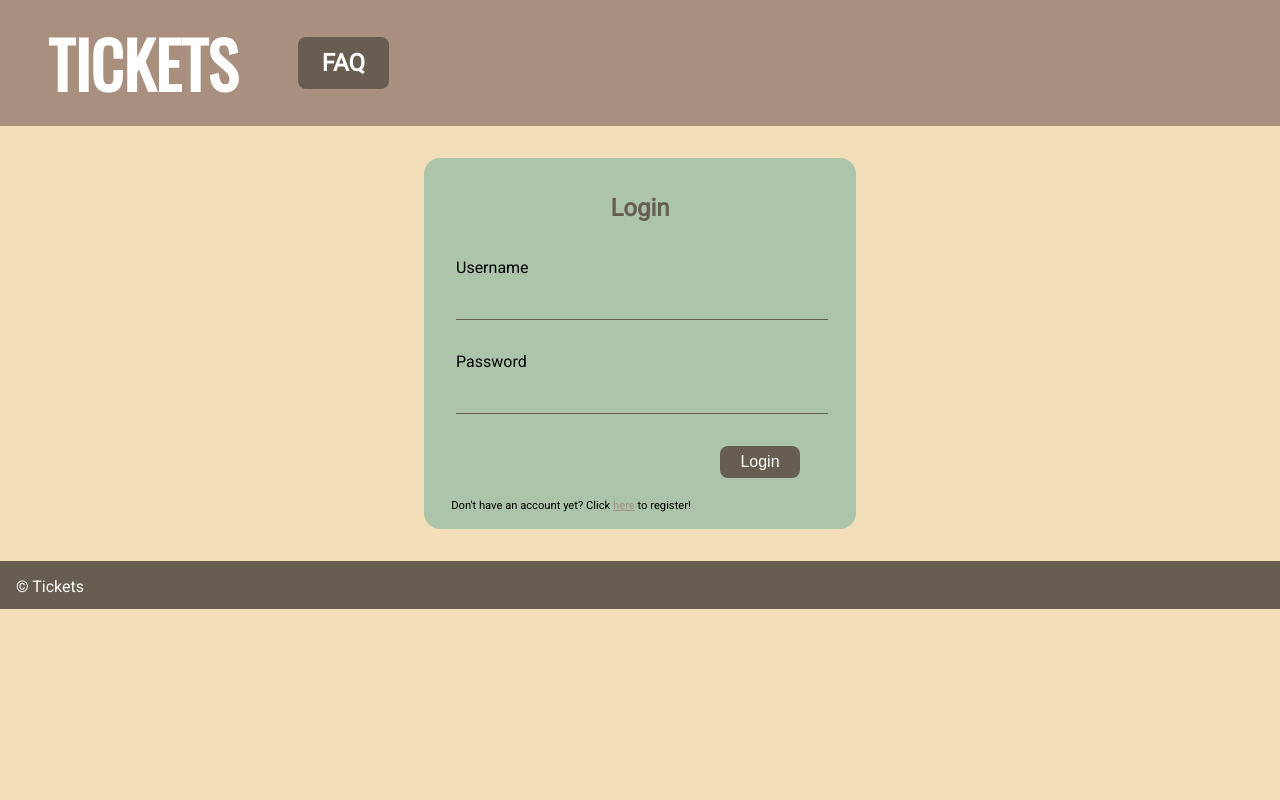
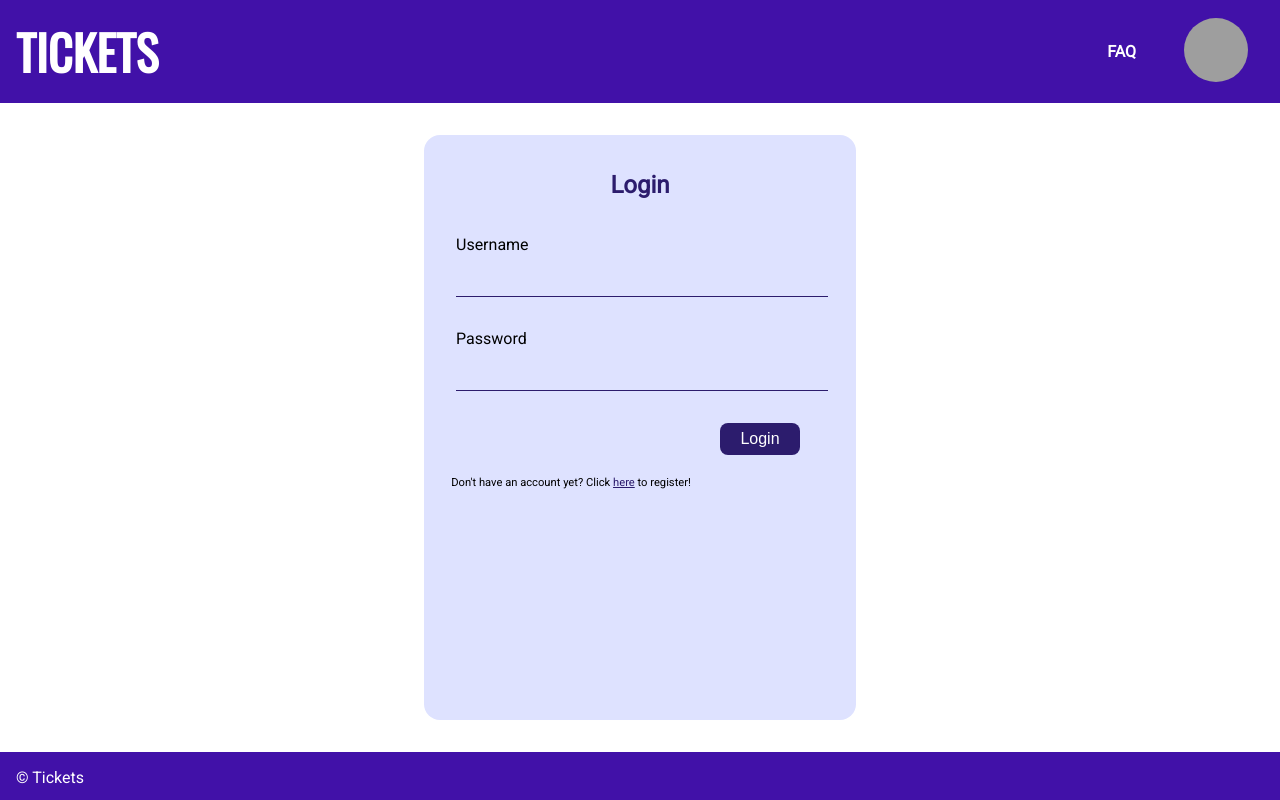
Before and after one commit to FEUP-LTW-2023/project-ltw13g03, a PHP site: page /pages/login.php in a window 1280 px wide. Run offline with PHP 8.4, Linux system fonts and the light colour scheme; grey boxes are pictures that could not be loaded.

Commit message:
Improved colors and removed some redundant code

```diff
--- a/pages/profile.php
+++ b/pages/profile.php
@@ -5,7 +5,7 @@
 
     output_header();
 
-    output_user_profile();
+    //output_user_profile();
 
     output_main_content();
 
--- a/style/forms.css
+++ b/style/forms.css
@@ -1,7 +1,8 @@
 :root {
-    --box-color: #ABC4AA;
-    --text-color: #675D50;
-    --text-color-2: #A9907E;
+
+    --box-color: #DEE2FF;
+    --text-color: #2c1c6d;
+    --text-color-2: #DEE2FF;
 }
 
 section#login, section#register {
@@ -56,7 +57,7 @@ section#login #not_registered {
 }
 
 section#login #not_registered a {
-    color: var(--text-color-2);
+    color: var(--text-color);
 }
 
 section#register {
@@ -81,7 +82,7 @@ section#register input[type="file"]{
 section#register img {
     width: 12rem;
     height: auto;
-    filter: invert(35%) sepia(6%) saturate(1204%) hue-rotate(354deg) brightness(98%) contrast(86%);
+    filter: invert(10%) sepia(62%) saturate(3291%) hue-rotate(245deg) brightness(100%) contrast(99%);
 }
 
 section#register #user_info{
--- a/style/profile.css
+++ b/style/profile.css
@@ -1,108 +1,42 @@
 :root {
-    --box-color: #ABC4AA;
-    --text-color: #675D50;
-    --text-color-2: #A9907E;
+    --box-color: #DEE2FF;
+    --text-color: #DEE2FF;
+    --ticket-box-color: #f2e4fd;
+    --text-color-2: #DEE2FF;
 }
 
-/* Profile */
-
-.userprofile {
-    grid-area: 2 / 1 / span 1 / span 2;
-    display: grid;
-    grid-template-columns: 10em auto;
-    margin-bottom: .5em;
-
-    background-color: #A9907E;
-    padding: 20px;
-    border-radius: 0 0 10px 10px;
-}
-
-.userprofile img {
-    grid-area: 1 / 1 / span 2 / span 1;
-
-    width: 6em;
-    height: 6em;
-    border-radius: 50%;
-    margin: 0 auto;
-}
-
-.userprofile h2 {
-    grid-area: 1/2;
-
-    margin: auto .5em;
-    font-size: 1.7rem;
-    color: white;
-}
-
-.userprofile ul {
-    grid-area: 2 / 2;
-
-    margin: 0 1.1em;
-    padding: 0;
-    list-style-type: none;
-    display: flex;
-    color: whitesmoke;
-}
-
-.userprofile li {
-    font-size: .9rem;
-}
-
-.userprofile li:last-child::before {
-    content: " \22C6 ";
-    margin: 0 1em;
-}
-
-.userprofile button {
-    grid-area: 3 / 1;
-    margin-top: 1.2em;
-    width: 8em;
-    margin: 1em auto 0 auto;
-    padding: .3em .4em;
-
-    font-size: .6rem;
-    border-radius: 4px;
-    border: none;
-
-    background-color: var(--text-color);
-    color: white;
-    transition: background-color 0.2s ease-in-out;
-    cursor: pointer;
-}
-
-
 /* Tickets */
-
 section#tickets {
     margin-top: .6em;
     margin: .6em;
-    grid-area: 3 / 1 / span 1 / span 2;
+    grid-area: 2 / 1 / span 1 / span 2;
     display: grid;
     grid-template-columns: repeat(auto-fit, minmax(21em, 1fr));
-    gap: .5em;
+    gap: .7em;
 }
 
 .ticketpreview {
-    background-color: var(--box-color);
+    background-color: var(--ticket-box-color);
     border-radius: 6px;
     padding: 1.2em;
+    box-shadow: 2px 2px 2px rgba(0, 0, 0, 0.071);
 }
 
 .ticketpreview h3 {
     margin: 0;
-    color: var(--text-color);
-    font-size: 1.4rem;
+    color:black;
+    font-size: 1.2rem;
     margin-bottom: .8em;
 }
 
 .ticketpreview p {
     margin: 0;
-    color: var(--text-color-2);
+    color: black;
     font-size: .95rem;
 }
 
 .ticketpreview p:nth-child(2) {
-    color: var(--text-color-2);
+    color: rgb(0, 0, 0);
     margin-bottom: .5em;
 }
 
@@ -118,5 +52,5 @@ section#tickets {
 
 .ticketpreview p:nth-child(3), .ticketpreview p:nth-child(4) {
     font-size: .85rem;
-    color: var(--text-color)
+    color: #2E1760
 }
--- a/style/style.css
+++ b/style/style.css
@@ -1,17 +1,31 @@
 @import url('https://fonts.googleapis.com/css2?family=Oswald&family=Roboto&display=swap');
+
+:root {
+    --header-root-color: #4111a8;
+}
+
+html, body {
+    height: 100%;
+}
 
 body {
     display: grid;
-
-    background-color: #F3DEBA;
+    flex-direction: column;
+    grid-template-rows: auto 1fr auto;
+    background-color: #fff;
     margin: auto;
     font-family: Roboto, sans-serif;
 }
 
+main {
+    grid-area: 2 / 1 / span 1 / span 2;
+}
+
 header {
+    display: flex;
+    align-items: center;
     grid-area: 1 / 1 / span 1 / span 2;
-
-    background-color: #A9907E;
+    background-color: var(--header-root-color);
     padding: 1em;
 }
 
@@ -24,35 +38,47 @@ header h1, header h2 {
 header a {
     text-decoration: none;
     color: white;
+    margin-left: auto;
+}
+
+header a#profpic {
+    text-decoration: none;
+    margin-left: 2em;
+    color: white;
 }
 
 header h1 {
     font-family: Oswald, sans-serif;
-    font-size: 4rem;
-    margin: 0 0.5em;
+    font-size: 3rem;
 }
 
-
 header h2 {
-    background-color: #675D50;
     font-family: Roboto, sans-serif;
     border-radius: 0.5rem;
+    padding: 0.5em 1em;
+    font-size: 1rem;
+    margin-left: 1em;
+}
 
-    padding: 0.5em 1em;
-    margin: 0 1em;
+header img {
+    width: 4em;
+    height: 4em;
+    border-radius: 50%;
+    margin-right: 1em;
 }
 
 
 /* footer */
 
 body > footer {
-    grid-area: 4 / 1 / span 1 / span 2;
-    background-color: #675D50;
+    grid-area: 3 / 1 / span 1 / span 2;
+    background-color: var(--header-root-color);
     color: white;
 
     padding: 1em;
 
     height: 1em;
+    margin-top: auto;
 }
 
 body > footer p {
--- a/templates/common.php
+++ b/templates/common.php
@@ -15,6 +15,7 @@
             <header>
                 <h1><a href="index.php">TICKETS</a></h1>
                 <a href="faq.php"><h2>FAQ</h2></a>
+                <a id="profpic" href="profile.php"><img src="https://picsum.photos/80/80" alt=""></a>
             </header>
         <?php }
 
```
Also changed, not shown: pages/index.php (+5 -3 lines).
